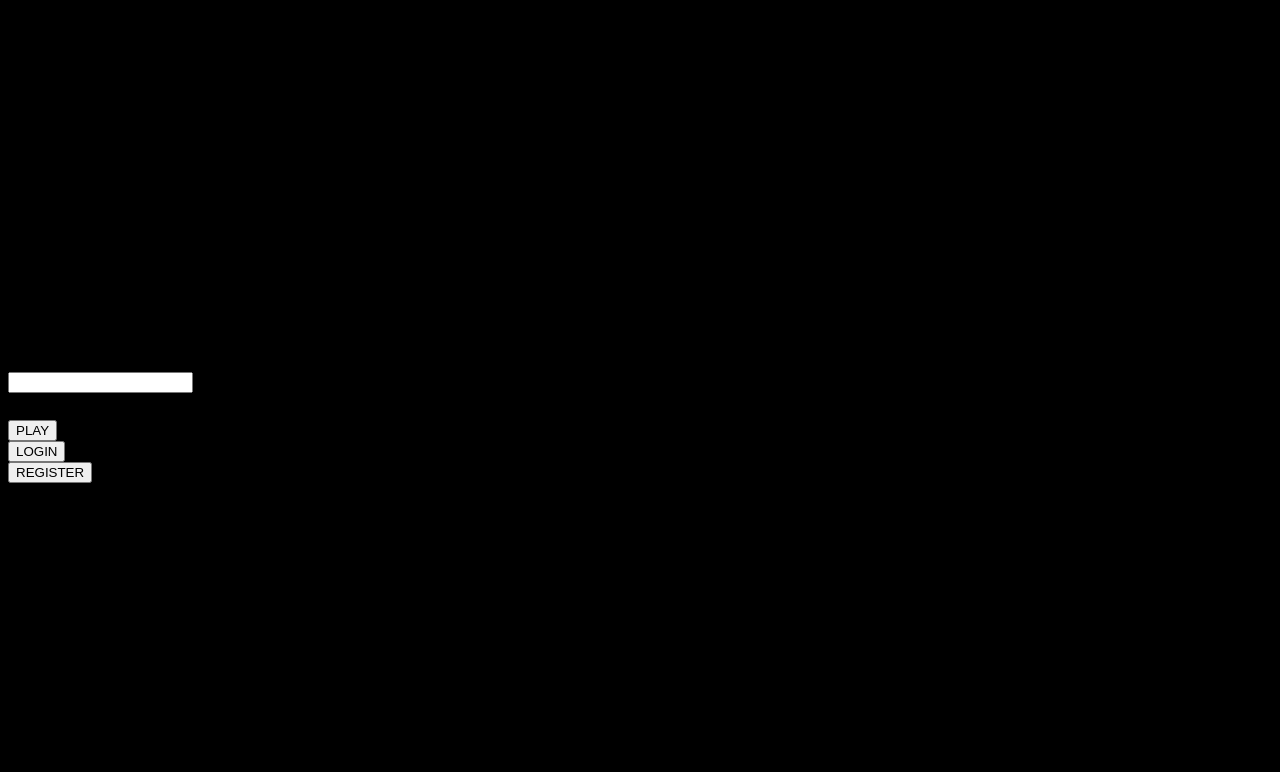
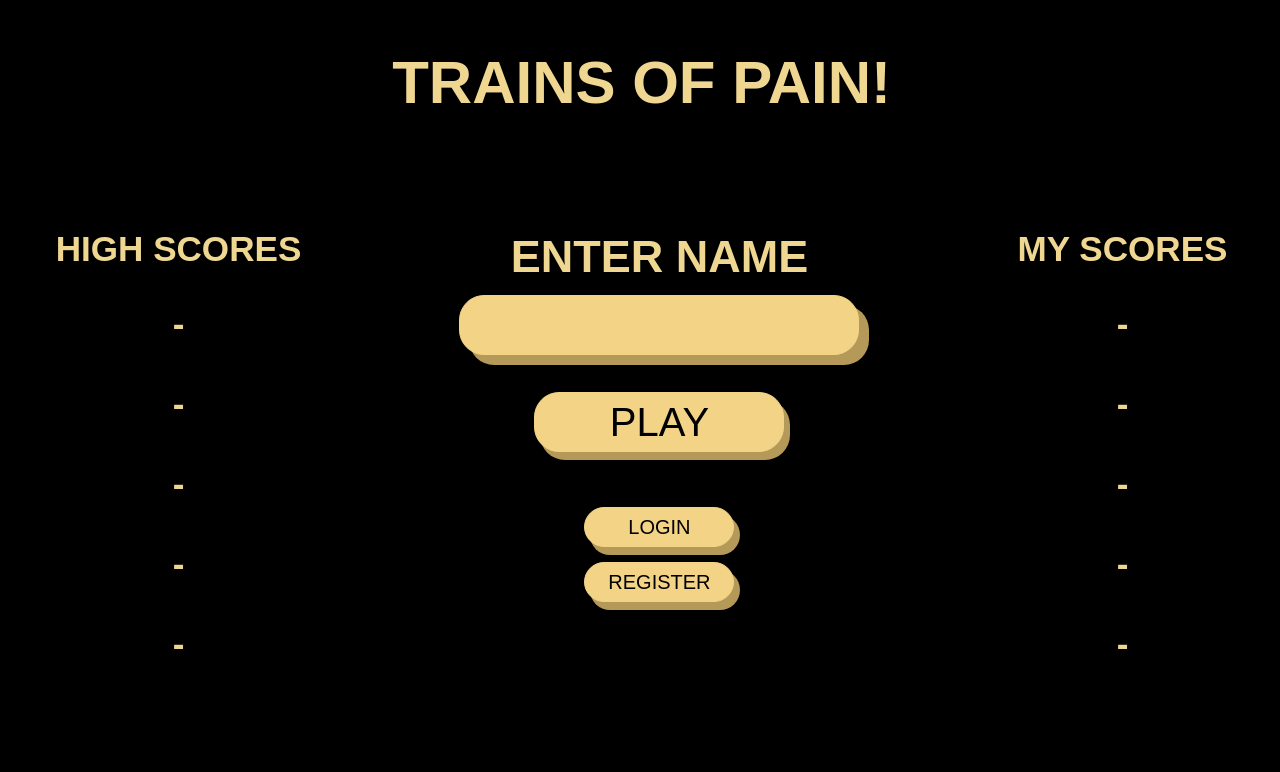
Before and after one commit to hwcadebrown/WebProgrammingY2S1, a plain HTML site: page main/front-end/MAINMENU.html in a window 1280 px wide. Drawn offline with Linux system fonts and the light colour scheme; files that its build step writes are made by us from their sources; a small style sheet from the web is missing.

Commit message:
updated href

```diff
--- a/main/front-end/MAINMENU.html
+++ b/main/front-end/MAINMENU.html
@@ -2,7 +2,7 @@
 <!--Andrew McBain and Cade-->
 <head>
 <title>Trains of Pain</title>
-<link href="https://gitcdn.link/repo/hwcadebrown/WebProgrammingY2S1/master/main/css/MAINMENUCSS.css" type="text/css"  rel="stylesheet">
+<link href="main/front-end/css/MAINMENUCSS.css" type="text/css"  rel="stylesheet">
 </head>
 <body style="background-color:black;">
 
```
